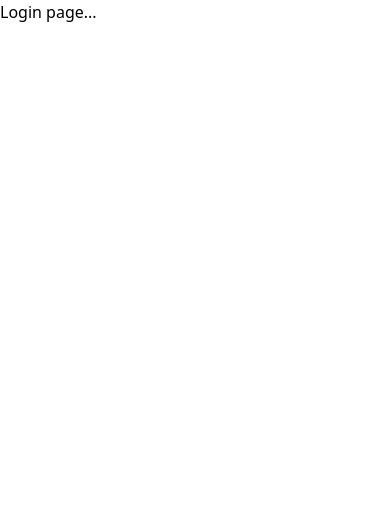
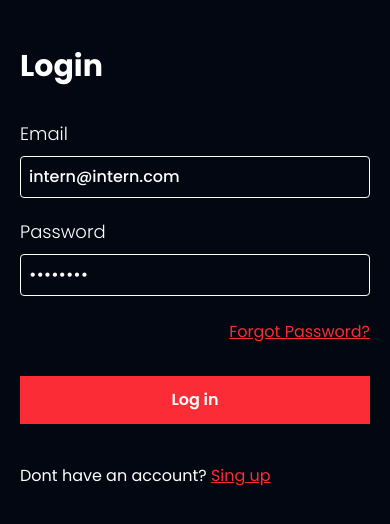
Before and after one commit to amandaiyya/Intern-Portal, a React (Vite) app in the folder Frontend/: page /login in a window 390 px wide. Shown: the top 524 px of the page. Built offline with nearby package versions, Linux system fonts and the light colour scheme.

Commit message:
Add Login and singup pages

```diff
--- /dev/null
+++ b/Frontend/src/components/Button.jsx
@@ -0,0 +1,20 @@
+import React from 'react'
+
+function Button({
+  children,
+  className,
+  onClick = () => {},
+  ...props
+}) {
+  return (
+    <button
+      className={`outline-none font-semibold cursor-pointer p-3 bg-red-500 text-white my-5 hover:bg-white hover:text-red-500 ${className}`}
+      onClick={onClick}
+      {...props}
+    >
+      {children}
+    </button>
+  )
+}
+
+export default Button;
--- /dev/null
+++ b/Frontend/src/components/Input.jsx
@@ -0,0 +1,23 @@
+import React from 'react'
+
+function Input({
+    type = 'text',
+    placeholder,
+    value,
+    classname  = '',
+    onChange = ()=>{},
+    ...props
+}){;
+  return (
+        <input
+          type={type}
+          placeholder={placeholder}
+          value={value}
+          onChange={onChange}
+          className={`${classname} outline-none w-full p-2 border-1 border-white rounded-sm text-md font-medium`}
+          {...props}
+        />
+  )
+}
+
+export default Input;
--- /dev/null
+++ b/Frontend/src/components/index.js
@@ -0,0 +1,7 @@
+import Input from "./input";
+import Button from "./Button";
+
+export {
+    Input,
+    Button,
+};
--- a/Frontend/src/index.css
+++ b/Frontend/src/index.css
@@ -1 +1,6 @@
+@import url('https://fonts.googleapis.com/css2?family=Poppins:ital,wght@0,100;0,200;0,300;0,400;0,500;0,600;0,700;0,800;0,900;1,100;1,200;1,300;1,400;1,500;1,600;1,700;1,800;1,900&family=Space+Grotesk:wght@300..700&display=swap');
 @import "tailwindcss";
+
+html{
+    font-family: "Poppins", sans-serif;
+}
--- a/Frontend/src/pages/Login.jsx
+++ b/Frontend/src/pages/Login.jsx
@@ -1,9 +1,62 @@
-import React from 'react'
+import React, { useState } from 'react'
+import { Link, useNavigate } from 'react-router-dom';
+import {
+  Input,
+  Button,
+} from '../components';
 
 function Login() {
+  const navigate = useNavigate()
+
+  const [email, setEmail] = useState("intern@intern.com")
+  const [password, setPassword] = useState("12345678")
+
+  const handleClick = () => {
+    navigate('/dashboard')
+  }
+
   return (
-    <div>
-      Login page...
+    <div className='w-screen h-screen bg-gray-950 text-white flex'>
+      <div className='hidden h-full md:w-2/3 md:flex relative z-0'>
+        <img className='object-cover absolute top-0 left-0 w-full h-full z-1' src="https://images.unsplash.com/photo-1488521787991-ed7bbaae773c?q=80&w=1170&auto=format&fit=crop&ixlib=rb-4.1.0&ixid=M3wxMjA3fDB8MHxwaG90by1wYWdlfHx8fGVufDB8fHx8fA%3D%3D" alt="" />
+        <div className='bg-[#03071275] w-full h-full relative z-1 flex items-end'>
+          <div className='flex flex-col m-12'>
+            <p className='text-5xl font-bold text-red-500 mb-3'>Welcome</p>
+            <p className='text-xl font-medium'>to the,</p>
+            <p className='text-xl font-medium'>Fundraising Intern Portal</p>
+            <small className='my-1 max-w-[47ch]'>Fundraising fuels the mission to empower women through training, resources, and advocacy. Your support helps build a more equitable and sustainable future for all.</small>
+          </div>
+        </div>
+      </div>
+      <div className='w-full h-full bg-gray-950 py-5 px-5 md:px-10 flex flex-col md:w-1/2 justify-self-end'>
+        <h1 className='text-3xl my-7  font-bold'>Login</h1>
+        <label htmlFor="email" className='text-lg font-light mt-2 mb-2 '>Email</label>
+        <Input
+          id='email'
+          type="email"
+          placeholder="Enter your email"
+          value={email}
+          onChange={(e) => setEmail(e.target.value)}
+          classname='mb-3'
+        />
+        <label htmlFor="password" className='text-lg font-light mt-2 mb-2 '>Password</label>
+        <Input
+          id='password'
+          type="password"
+          placeholder="Enter your password"
+          value={password}
+          onChange={(e) => setPassword(e.target.value)}
+          classname='mb-3'
+        />
+        <p className='underline my-3 cursor-pointer self-end hover:no-underline text-red-500'>Forgot Password?</p>
+        <Button
+         onClick={handleClick}
+        >
+          Log in
+        </Button>
+
+        <p className='my-5'>Dont have an account? <Link className='underline cursor-pointer text-red-500 hover:no-underline' to={'/signup'}>Sing up</Link></p>
+      </div>
     </div>
   )
 }
--- a/Frontend/src/pages/SignUp.jsx
+++ b/Frontend/src/pages/SignUp.jsx
@@ -1,9 +1,71 @@
-import React from 'react'
+import React, { useState } from 'react'
+import { Link, useNavigate } from 'react-router-dom';
+import {
+  Input,
+  Button,
+} from '../components';
 
 function SignUp() {
+  const navigate = useNavigate()
+
+  const [username, setUsername] = useState("intern");
+  const [email, setEmail] = useState("intern@intern.com")
+  const [password, setPassword] = useState("12345678")
+
+  const handleClick = () => {
+    navigate('/dashboard');
+  }
+
   return (
-    <div>
-      SignUp page...
+    <div className='w-screen h-screen bg-gray-950 text-white flex'>
+      <div className='hidden h-full md:w-2/3 md:flex relative z-0'>
+        <img className='object-cover absolute top-0 left-0 w-full h-full z-1' src="https://images.unsplash.com/photo-1488521787991-ed7bbaae773c?q=80&w=1170&auto=format&fit=crop&ixlib=rb-4.1.0&ixid=M3wxMjA3fDB8MHxwaG90by1wYWdlfHx8fGVufDB8fHx8fA%3D%3D" alt="" />
+        <div className='bg-[#03071275] w-full h-full relative z-1 flex items-end'>
+          <div className='flex flex-col m-12'>
+            <p className='text-5xl font-bold text-red-500 mb-3'>Welcome</p>
+            <p className='text-xl font-medium'>to the,</p>
+            <p className='text-xl font-medium'>Fundraising Intern Portal</p>
+            <small className='my-1 max-w-[47ch]'>Fundraising fuels the mission to empower women through training, resources, and advocacy. Your support helps build a more equitable and sustainable future for all.</small>
+          </div>
+        </div>
+      </div>
+      <div className='w-full h-full bg-gray-950 py-5 px-5 md:px-10 flex flex-col md:w-1/2 justify-self-end'>
+        <h1 className='text-3xl my-7 font-bold'>Sign Up</h1>
+        <label htmlFor="username" className='text-lg font-light mt-2 mb-2 '>Username</label>
+        <Input
+          id='username'
+          type="text"
+          placeholder="Enter your username"
+          value={username}
+          onChange={(e) => setUsername(e.target.value)}
+          classname='mb-3'
+        />
+        <label htmlFor="email" className='text-lg font-light mt-2 mb-2 '>Email</label>
+        <Input
+          id='email'
+          type="email"
+          placeholder="Enter your email"
+          value={email}
+          onChange={(e) => setEmail(e.target.value)}
+          classname='mb-3'
+        />
+        <label htmlFor="password" className='text-lg font-light mt-2 mb-2 '>Password</label>
+        <Input
+          id='password'
+          type="password"
+          placeholder="Enter your password"
+          value={password}
+          onChange={(e) => setPassword(e.target.value)}
+          classname='mb-3'
+        />
+        <Button
+         onClick={handleClick}
+        >
+          Sign up
+        </Button>
+
+        <p className='my-5'>Already have an account? <Link className='underline cursor-pointer text-red-500 hover:no-underline' to={'/login'}>Login</Link></p>
+      </div>
     </div>
   )
 }
```
